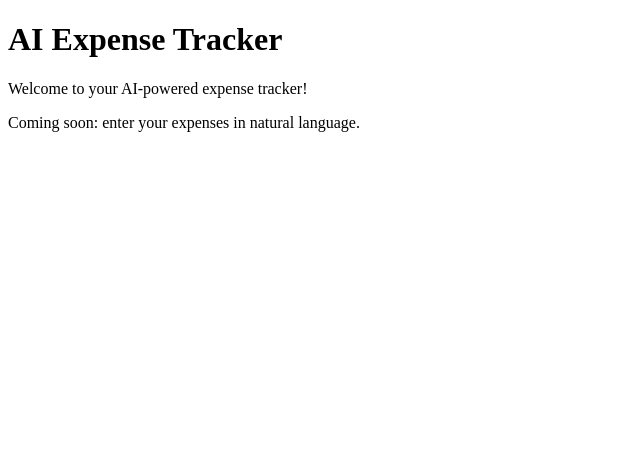
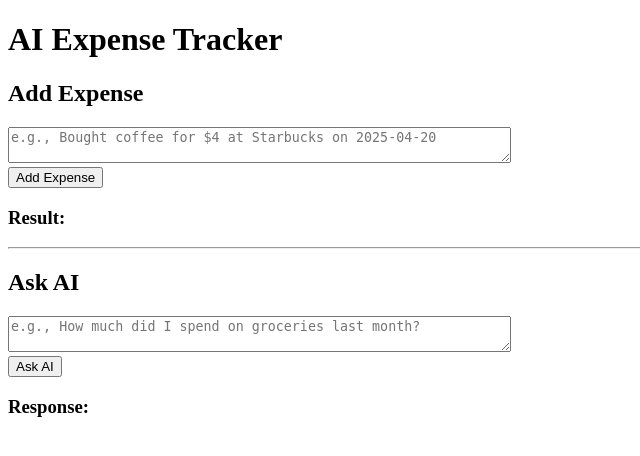
Before and after one commit to mukund-tiwari/build-with-windsurf-hackathon-ai-expense-tracker, a FastAPI app: page / in a window 1280 px wide. Shown: the top 456 px of the page, without its empty margins (0-640 px from the left). Run offline with FastAPI, Linux system fonts and the light colour scheme.

Commit message:
Add basic frontend UI and AJAX in static/main.js

```diff
--- /dev/null
+++ b/static/main.js
@@ -0,0 +1,57 @@
+// main.js: Handle Add Expense and Ask AI interactions
+document.addEventListener('DOMContentLoaded', () => {
+  // Elements
+  const expText = document.getElementById('expense-text');
+  const expBtn = document.getElementById('expense-submit');
+  const expResult = document.getElementById('expense-result');
+
+  const askText = document.getElementById('ask-text');
+  const askBtn = document.getElementById('ask-submit');
+  const askResult = document.getElementById('ask-result');
+
+  // Add Expense event
+  expBtn.addEventListener('click', async () => {
+    const text = expText.value.trim();
+    if (!text) {
+      expResult.textContent = 'Please enter some text.';
+      return;
+    }
+    expResult.textContent = 'Submitting...';
+    try {
+      const resp = await fetch('/api/expenses', {
+        method: 'POST',
+        headers: { 'Content-Type': 'application/json' },
+        body: JSON.stringify({ text })
+      });
+      const data = await resp.json();
+      if (!resp.ok) throw new Error(data.detail || JSON.stringify(data));
+      expResult.textContent = JSON.stringify(data, null, 2);
+      expText.value = '';
+    } catch (err) {
+      expResult.textContent = 'Error: ' + err.message;
+    }
+  });
+
+  // Ask AI event
+  askBtn.addEventListener('click', async () => {
+    const text = askText.value.trim();
+    if (!text) {
+      askResult.textContent = 'Please enter some text.';
+      return;
+    }
+    askResult.textContent = 'Submitting...';
+    try {
+      const resp = await fetch('/api/ask', {
+        method: 'POST',
+        headers: { 'Content-Type': 'application/json' },
+        body: JSON.stringify({ text })
+      });
+      const data = await resp.json();
+      if (!resp.ok) throw new Error(data.detail || JSON.stringify(data));
+      askResult.textContent = JSON.stringify(data, null, 2);
+      askText.value = '';
+    } catch (err) {
+      askResult.textContent = 'Error: ' + err.message;
+    }
+  });
+});
--- a/templates/index.html
+++ b/templates/index.html
@@ -7,7 +7,21 @@
 </head>
 <body>
     <h1>AI Expense Tracker</h1>
-    <p>Welcome to your AI-powered expense tracker!</p>
-    <p>Coming soon: enter your expenses in natural language.</p>
+    <section>
+        <h2>Add Expense</h2>
+        <textarea id="expense-text" rows="2" cols="60" placeholder="e.g., Bought coffee for $4 at Starbucks on 2025-04-20"></textarea><br>
+        <button id="expense-submit">Add Expense</button>
+        <h3>Result:</h3>
+        <pre id="expense-result"></pre>
+    </section>
+    <hr>
+    <section>
+        <h2>Ask AI</h2>
+        <textarea id="ask-text" rows="2" cols="60" placeholder="e.g., How much did I spend on groceries last month?"></textarea><br>
+        <button id="ask-submit">Ask AI</button>
+        <h3>Response:</h3>
+        <pre id="ask-result"></pre>
+    </section>
+    <script src="/static/main.js"></script>
 </body>
 </html>
```
